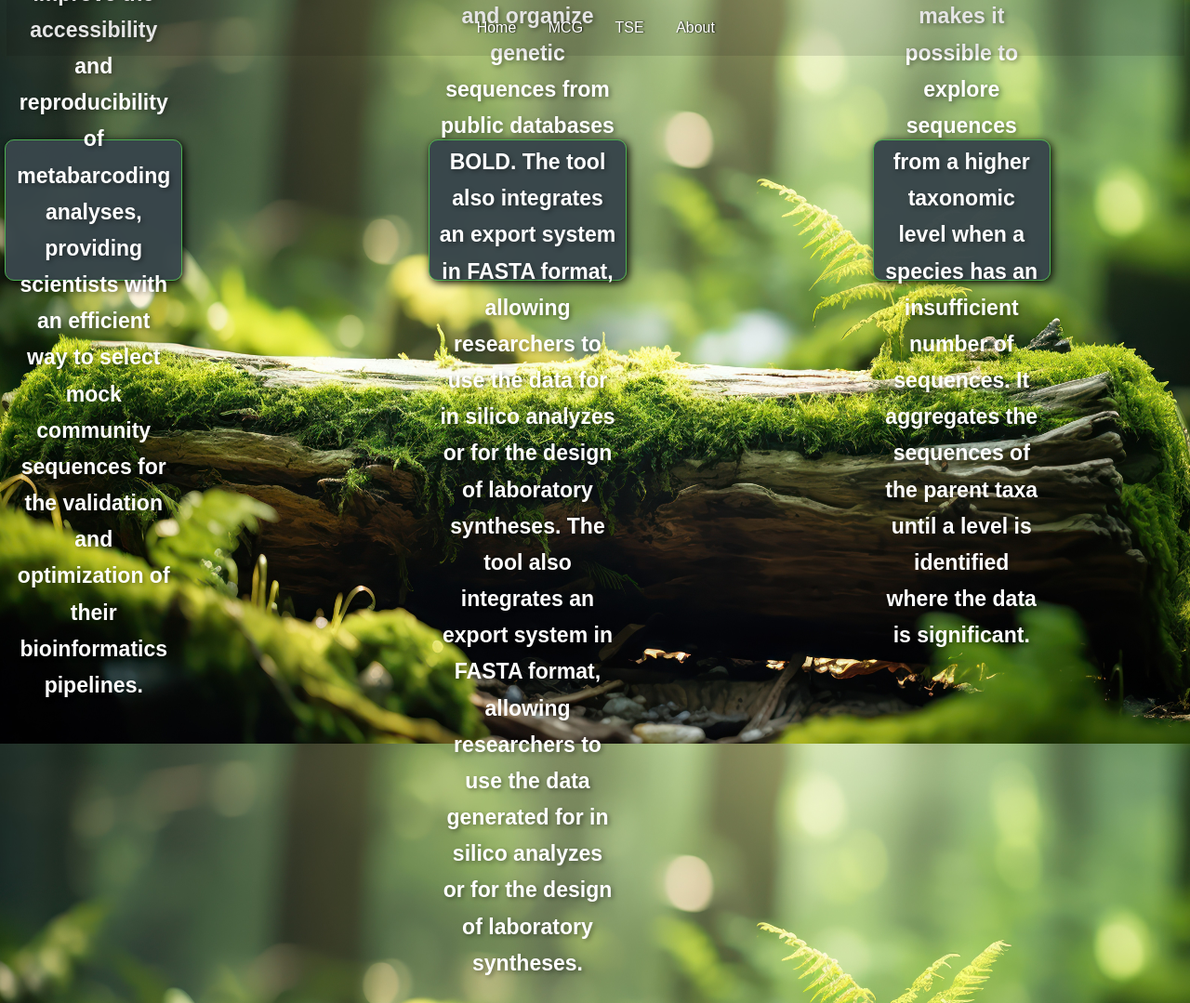
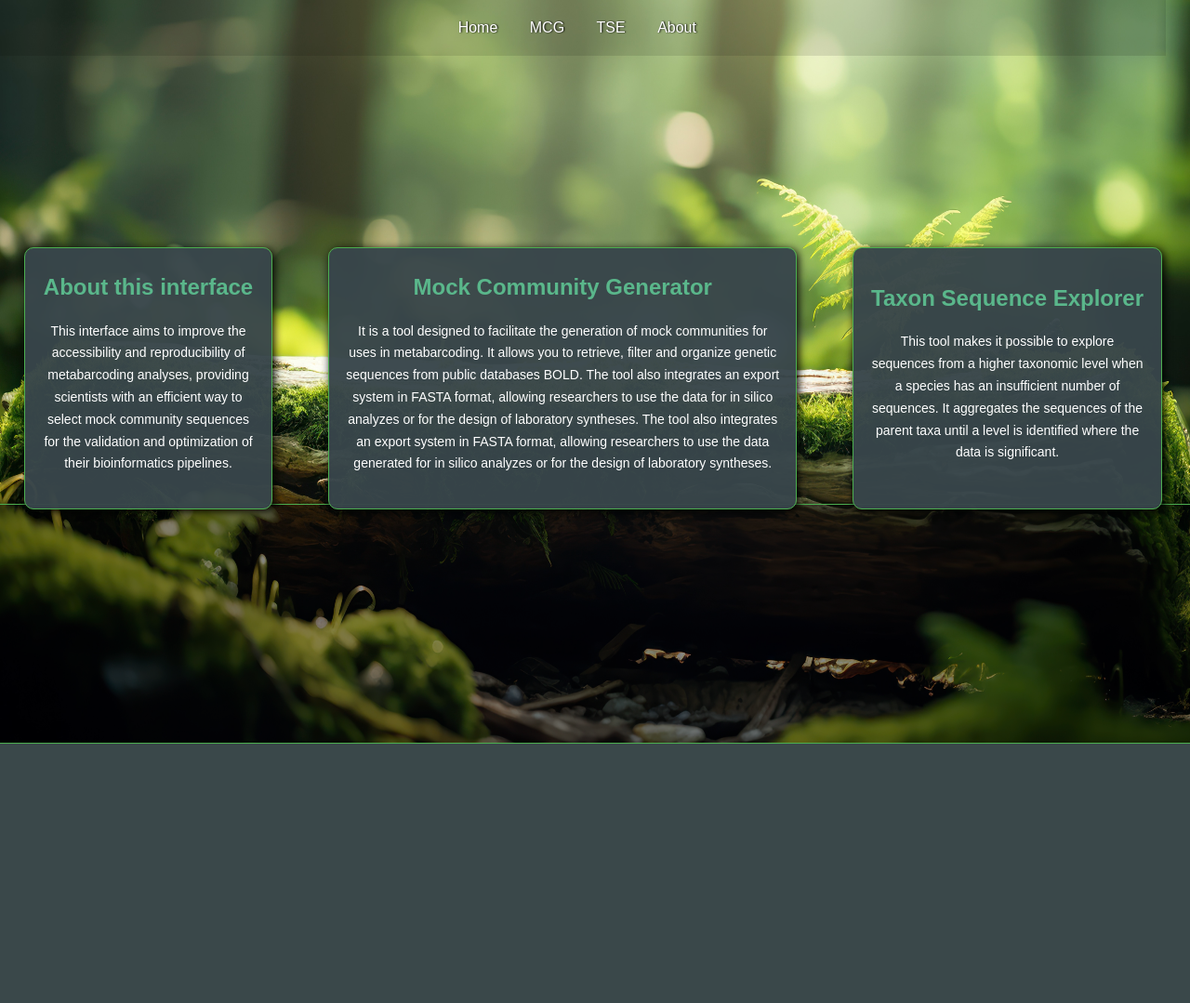
Before and after one commit to LoonaRitt/Mock-Community-Generator, a Flask app: page / in a window 1280 px wide. Shown: the whole page at 93% size. After the commit the page ends 800 px from the top, so only its background shows below. Run offline with Flask 3, Linux system fonts and the light colour scheme.

Commit message:
home_styles.css

```diff
--- a/static/home_styles.css
+++ b/static/home_styles.css
@@ -1,6 +1,6 @@
 body {
     font-family: Arial, sans-serif;
-    margin: 20px;
+    margin: 0px;
     text-align: center;
   background-image: url("images/home1.jpg") ;
     background-repeat: no-repeat;
@@ -9,51 +9,10 @@ body {
 }
 
 
-/* Premier div */
-.banners-row {
-    display: flex;
-    justify-content: center;
-    gap: 150px;
-      width: 100%;
-    margin: 20px;
-    margin-top: 150px;
-    margin-bottom: 100px;
-}
-
-
-/* Deuxieme div */
-.banners-column {
-    display: flex;
-    flex-direction: column;
-    align-items: center;
-    gap: 90px;
-    margin: 20px;
-    padding-top: 15px;
-}
-
-.banners-column .banner {
-    width: 80%;
-}
-.banners-row .banner {
-    width: 30%;
-    margin-left: -35px;
-    justify-content: center;
-    height: 130px;
-    line-height: 1.7;
-}
-
-.banners-column .banner h2{
-    font-size: clamp(16px, 1.8vw, 20px);
-    text-shadow: 2px 2px 5px rgba(0, 0, 0, 0.4);
-}
-
-.banners-column .banner p{
-    font-size: clamp(14px, 1.3vw, 18px);
-}
-
-.banner {
-    height: 150px;
-    background-color: RGB(56, 70, 75, 0.97);
+.banners-big {
+    height: 32%;
+    margin-bottom: 0px;
+    background-color: RGB(0, 0, 5, 0.46);
     color: white;
     display: flex;
     border: 1px solid #4CAF50;
@@ -62,27 +21,86 @@ body {
     border-radius: 10px;
     font-size: clamp(12px, 1.1vw, 16px);
     box-shadow: 2px 2px 10px rgba(0, 0, 0, 1);
-    padding: 10px;
+    padding: 0px;
+    z-index: -1;
+    position: fixed;
+    bottom: 0;
+    left: -10px;
+    right: -10px;
+}
+
+
+/* Premier div */
+.banners-row {
+    margin-top: 20%;
+    display: flex;
+    justify-content: center;
+    gap: 30px;
+    width: 98%;
+    margin-left: 2%;
+    height: auto;
+    margin-bottom: 2%;
 }
 
 
 
-.banner a {
+
+.banner {
+    height: auto;
+    background-color: RGB(56, 70, 75, 0.97);
     color: white;
-    text-decoration: none;
-    font-size: clamp(18px, 1.8vw, 25px);
-    font-weight: bold;
-    margin-bottom: 10px;
-    text-shadow: 2px 2px 5px rgba(0, 0, 0, 0.4);
+    display: flex;
+    border: 1px solid #4CAF50;
+    flex-direction: column;
+    padding-top: 30px;
+    align-items: center;
+    border-radius: 10px;
+    font-size: clamp(8px, 1.1vw, 12px);
+    box-shadow: 2px 2px 10px rgba(0, 0, 0, 1);
 }
 
-.banner a:hover {
-    color: #5ab78b;
-    scale: 1.03;
+.banners-row .banner-1 {
+    width: 29%;
+}
+
+.banners-row .banner-2 {
+    width: 58%;
+}
+
+.banners-row .banner-3 {
+    width: 37%;
+}
+
+.banners-row .banner {
+    margin-top: 10px;
+    justify-content: center;
+    height: 250px;
+    line-height: 1.7;
+    transition: transform 0.3s ease;
+    padding: 15px;
+}
+
+.banners-row .banner:hover {
+    transform: translateY(-6%);
 }
 
 
+.banner a:hover {
+    scale: 1.02;
+}
 
+h2 {
+    color: #5ab78b;
+    margin-top: 0px;
+    padding-bottom: 0px;
+    font-size: clamp(18px, 2vw, 24px);
+}
+
+p{
+    margin-top: -5px;
+    align-items: left;
+    font-size: clamp(9px, 1.1vw, 14px);
+}
 nav {
     position: absolute;
     top: 0;
@@ -170,3 +188,10 @@ footer {
     padding:px;
     text-align: center;
 }
+
+
+.banner-link {
+    text-decoration: none;
+    color: inherit;
+    display: block;
+}
```
